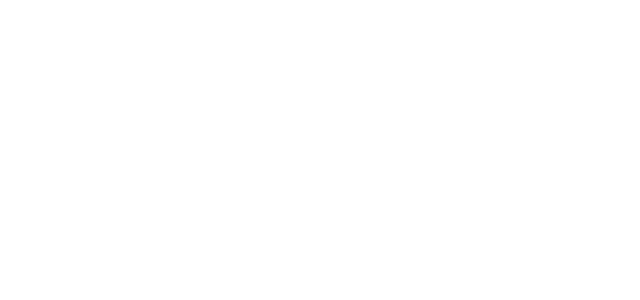
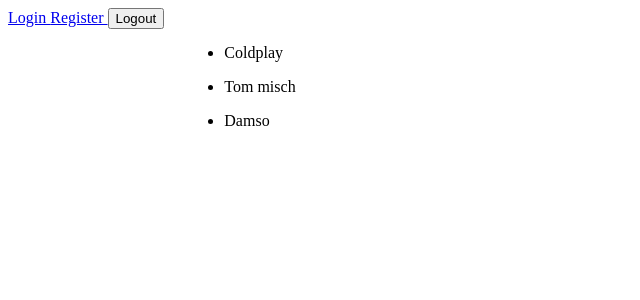
Before and after one commit to ecv-projects/vuejs-music-app, a Vue app: page /artists in a window 1280 px wide. Shown: the top 300 px of the page, without its empty margins (0-640 px from the left). Built offline with nearby package versions, Linux system fonts and the light colour scheme; data requests are answered from the project's data file.

Commit message:
add: start artists part

```diff
--- /dev/null
+++ b/src/router/artists.js
@@ -0,0 +1,11 @@
+import Index from '@/views/artists/Index.vue'
+
+const routes = [
+  {
+    path: '/artists',
+    name: 'artists.index',
+    component: Index
+  }
+]
+
+export default routes
--- a/src/router/index.js
+++ b/src/router/index.js
@@ -2,6 +2,7 @@
 import Vue from 'vue'
 import userApi from '@/api/users'
 import newsRoutes from '@/router/news'
+import artistsRoutes from '@/router/artists'
 import Main from '@/layouts/Main'
 
 Vue.use(Router)
@@ -14,7 +15,8 @@
       component: Main,
       path: '',
       children: [
-        ...newsRoutes
+        ...newsRoutes,
+        ...artistsRoutes
       ]
     }
   ]
--- a/src/store/index.js
+++ b/src/store/index.js
@@ -1,11 +1,13 @@
 import Vuex from 'vuex'
 import Vue from 'vue'
 import news from '@/store/modules/news'
+import artists from '@/store/modules/artists'
 
 Vue.use(Vuex)
 
 export default new Vuex.Store({
   modules: {
-    news
+    news,
+    artists
   }
 })
--- /dev/null
+++ b/src/store/modules/artists.js
@@ -0,0 +1,52 @@
+import axios from 'axios'
+
+const state = {
+  allArtists: [],
+  artist: null,
+}
+
+const getters = {
+  getAllArtists: state => state.allArtists,
+  getArtist: state => state.artist,
+}
+
+const mutations = {
+  setAllArtists (state, allArtists) {
+    state.allArtists = allArtists
+  },
+  setArtist (state, artist) {
+    state.artist = artist
+  }
+}
+
+const actions = {
+  async fetchAllArtists ({ commit }) {
+    const { data } = await axios.get('http://localhost:3000/artists')
+    commit('setAllArtists', data)
+  },
+  async fetchArtist ({ commit }, id) {
+    const { data } = await axios.get(`http://localhost:3000/artists/${id}`)
+    commit('setArtist', data)
+  },
+  async createArtist ({ commit }, data) {
+    await axios.post(`http://localhost:3000/artists`, {
+      ...data
+    })
+  },
+  async editArtist ({ commit }, data) {
+    await axios.patch(`http://localhost:3000/artists/${data.id}`, {
+      ...data
+    })
+  },
+  async deleteArtist ({ commit }, id) {
+    await axios.delete(`http://localhost:3000/artists/${id}`)
+  },
+}
+
+export default {
+  namespaced: true,
+  state,
+  getters,
+  mutations,
+  actions
+}
--- /dev/null
+++ b/src/views/artists/Index.vue
@@ -0,0 +1,37 @@
+<template>
+  <div>
+    <ul>
+      <li
+      v-for="item in artists"
+      :key="item.id"
+      >
+    <!-- <router-link
+      :to="{name: 'artists.show', params: {id: item.id}}"
+    >
+    {{ item.title }}
+    </router-link> -->
+    <p>{{ item.name }}</p>
+    </li>
+    </ul>
+  </div>
+</template>
+
+<script>
+import { mapActions, mapState } from 'vuex'
+
+export default {
+  methods: {
+    ...mapActions({
+      fetchAllArtists: 'artists/fetchAllArtists'
+    })
+  },
+  computed: {
+    ...mapState({
+      artists: state => state.artists.allArtists
+    })
+  },
+  mounted () {
+    this.fetchAllArtists()
+  }
+}
+</script>
```
